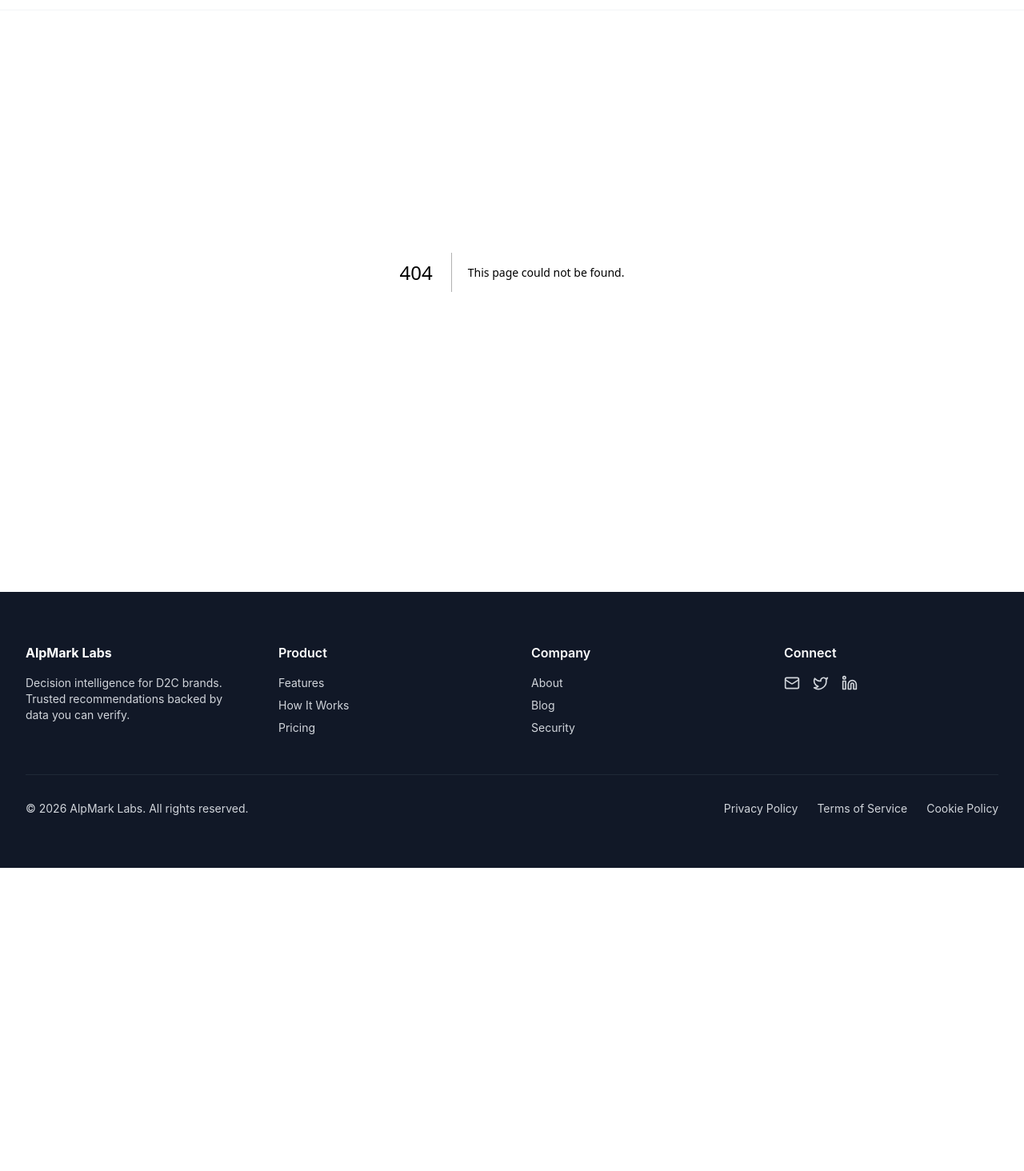
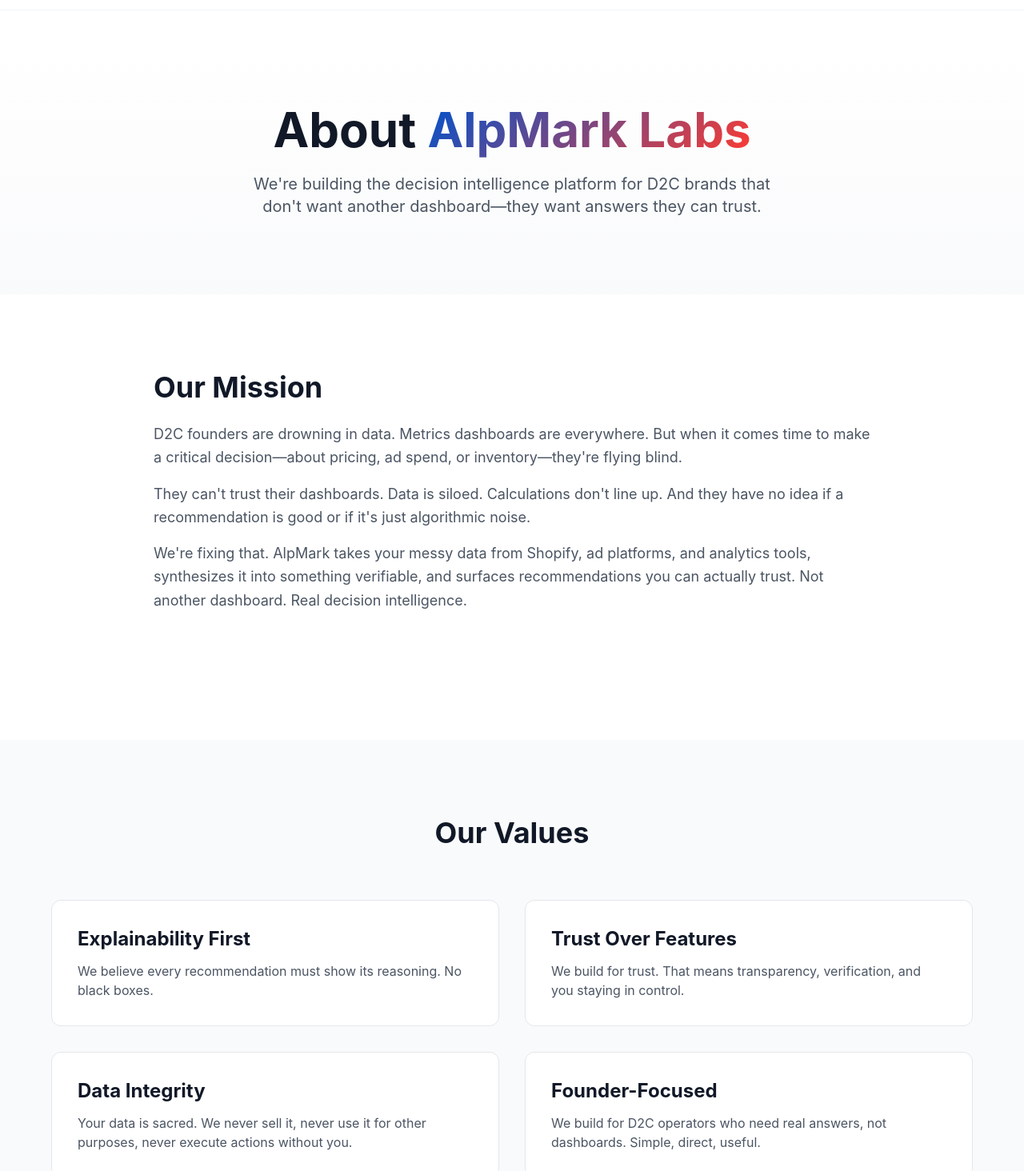
Before and after one commit to Alp-Mark/alpmark-website, a Next.js app: page /about in a window 1280 px wide. Before the commit this address had no page. Shown: the part 60-1524 px from the top of the page at 80% size. Before the commit the page ends 1145 px from the top, so only its background shows below. Built offline with nearby package versions, Linux system fonts and the light colour scheme.

Commit message:
Add About page

```diff
--- /dev/null
+++ b/app/about/page.tsx
@@ -0,0 +1,214 @@
+'use client'
+
+import { motion } from 'framer-motion'
+import Link from 'next/link'
+import { ArrowRight, Rocket } from 'lucide-react'
+
+export default function AboutPage() {
+  const values = [
+    {
+      title: 'Explainability First',
+      description: 'We believe every recommendation must show its reasoning. No black boxes.',
+    },
+    {
+      title: 'Trust Over Features',
+      description: 'We build for trust. That means transparency, verification, and you staying in control.',
+    },
+    {
+      title: 'Data Integrity',
+      description: 'Your data is sacred. We never sell it, never use it for other purposes, never execute actions without you.',
+    },
+    {
+      title: 'Founder-Focused',
+      description: 'We build for D2C operators who need real answers, not dashboards. Simple, direct, useful.',
+    },
+  ]
+
+  const containerVariants = {
+    hidden: { opacity: 0 },
+    visible: {
+      opacity: 1,
+      transition: {
+        staggerChildren: 0.2,
+        delayChildren: 0.3,
+      },
+    },
+  }
+
+  const itemVariants = {
+    hidden: { opacity: 0, y: 20 },
+    visible: {
+      opacity: 1,
+      y: 0,
+      transition: { duration: 0.8, ease: 'easeOut' },
+    },
+  }
+
+  return (
+    <main className="pt-24">
+      {/* Hero */}
+      <section className="section-padding bg-gradient-to-b from-white to-gray-50">
+        <div className="max-w-4xl mx-auto text-center">
+          <motion.h1
+            className="text-5xl md:text-6xl font-bold mb-6 text-gray-900"
+            initial={{ opacity: 0, y: 20 }}
+            animate={{ opacity: 1, y: 0 }}
+            transition={{ duration: 0.8 }}
+          >
+            About <span className="gradient-text">AlpMark Labs</span>
+          </motion.h1>
+
+          <motion.p
+            className="text-xl text-gray-600 max-w-2xl mx-auto"
+            initial={{ opacity: 0, y: 20 }}
+            animate={{ opacity: 1, y: 0 }}
+            transition={{ duration: 0.8, delay: 0.1 }}
+          >
+            We're building the decision intelligence platform for D2C brands that don't want another dashboard—they want answers they can trust.
+          </motion.p>
+        </div>
+      </section>
+
+      {/* Mission */}
+      <section className="section-padding bg-white">
+        <div className="max-w-4xl mx-auto">
+          <motion.div
+            className="mb-16"
+            initial={{ opacity: 0, y: 20 }}
+            whileInView={{ opacity: 1, y: 0 }}
+            transition={{ duration: 0.8 }}
+            viewport={{ once: true }}
+          >
+            <h2 className="text-4xl font-bold mb-6 text-gray-900">Our Mission</h2>
+            <p className="text-lg text-gray-600 leading-relaxed mb-4">
+              D2C founders are drowning in data. Metrics dashboards are everywhere. But when it comes time to make a critical decision—about pricing, ad spend, or inventory—they're flying blind.
+            </p>
+            <p className="text-lg text-gray-600 leading-relaxed mb-4">
+              They can't trust their dashboards. Data is siloed. Calculations don't line up. And they have no idea if a recommendation is good or if it's just algorithmic noise.
+            </p>
+            <p className="text-lg text-gray-600 leading-relaxed">
+              We're fixing that. AlpMark takes your messy data from Shopify, ad platforms, and analytics tools, synthesizes it into something verifiable, and surfaces recommendations you can actually trust. Not another dashboard. Real decision intelligence.
+            </p>
+          </motion.div>
+        </div>
+      </section>
+
+      {/* Values */}
+      <section className="section-padding bg-gray-50">
+        <div className="max-w-6xl mx-auto">
+          <motion.h2
+            className="text-4xl font-bold text-center mb-16 text-gray-900"
+            initial={{ opacity: 0, y: 20 }}
+            whileInView={{ opacity: 1, y: 0 }}
+            transition={{ duration: 0.8 }}
+            viewport={{ once: true }}
+          >
+            Our Values
+          </motion.h2>
+
+          <motion.div
+            className="grid md:grid-cols-2 gap-8"
+            variants={containerVariants}
+            initial="hidden"
+            whileInView="visible"
+            viewport={{ once: true, margin: '-100px' }}
+          >
+            {values.map((value, index) => (
+              <motion.div
+                key={index}
+                className="bg-white p-8 rounded-xl border border-gray-200 hover:shadow-lg transition-shadow"
+                variants={itemVariants}
+              >
+                <h3 className="text-2xl font-bold mb-3 text-gray-900">{value.title}</h3>
+                <p className="text-gray-600">{value.description}</p>
+              </motion.div>
+            ))}
+          </motion.div>
+        </div>
+      </section>
+
+      {/* Team */}
+      <section className="section-padding bg-white">
+        <div className="max-w-4xl mx-auto text-center">
+          <motion.h2
+            className="text-4xl font-bold mb-6 text-gray-900"
+            initial={{ opacity: 0, y: 20 }}
+            whileInView={{ opacity: 1, y: 0 }}
+            transition={{ duration: 0.8 }}
+            viewport={{ once: true }}
+          >
+            Built by Founders, For Founders
+          </motion.h2>
+
+          <motion.p
+            className="text-lg text-gray-600 max-w-2xl mx-auto mb-12"
+            initial={{ opacity: 0, y: 20 }}
+            whileInView={{ opacity: 1, y: 0 }}
+            transition={{ duration: 0.8, delay: 0.1 }}
+            viewport={{ once: true }}
+          >
+            Our team comes from D2C, analytics, and data engineering. We've felt the pain of making decisions with bad data. Now we're fixing it.
+          </motion.p>
+
+          <motion.div
+            className="bg-gradient-to-r from-brand-blue to-brand-cyan p-12 rounded-2xl text-white"
+            initial={{ opacity: 0, scale: 0.9 }}
+            whileInView={{ opacity: 1, scale: 1 }}
+            transition={{ duration: 0.8 }}
+            viewport={{ once: true }}
+          >
+            <Rocket className="mx-auto mb-4" size={40} />
+            <h3 className="text-2xl font-bold mb-2">Backed by leading investors</h3>
+            <p className="text-white text-opacity-90">
+              We're focused on building the most trusted decision intelligence platform for D2C founders.
+            </p>
+          </motion.div>
+        </div>
+      </section>
+
+      {/* Contact CTA */}
+      <section className="section-padding bg-gray-50">
+        <div className="max-w-4xl mx-auto text-center">
+          <motion.h2
+            className="text-4xl font-bold mb-6 text-gray-900"
+            initial={{ opacity: 0, y: 20 }}
+            whileInView={{ opacity: 1, y: 0 }}
+            transition={{ duration: 0.8 }}
+            viewport={{ once: true }}
+          >
+            Let's Talk
+          </motion.h2>
+
+          <motion.p
+            className="text-xl text-gray-600 mb-8"
+            initial={{ opacity: 0, y: 20 }}
+            whileInView={{ opacity: 1, y: 0 }}
+            transition={{ duration: 0.8, delay: 0.1 }}
+            viewport={{ once: true }}
+          >
+            Curious about how AlpMark can help your brand make smarter decisions?
+          </motion.p>
+
+          <motion.div
+            className="flex flex-col sm:flex-row gap-4 justify-center"
+            initial={{ opacity: 0, y: 20 }}
+            whileInView={{ opacity: 1, y: 0 }}
+            transition={{ duration: 0.8, delay: 0.2 }}
+            viewport={{ once: true }}
+          >
+            <Link href="#demo">
+              <button className="bg-brand-blue hover:bg-blue-700 text-white px-8 py-4 rounded-lg font-semibold flex items-center justify-center gap-2 transition-all">
+                Schedule a Demo <ArrowRight size={20} />
+              </button>
+            </Link>
+            <a href="mailto:hello@alpmarklabs.com">
+              <button className="border-2 border-brand-blue text-brand-blue hover:bg-blue-50 px-8 py-4 rounded-lg font-semibold transition-all">
+                Get in Touch
+              </button>
+            </a>
+          </motion.div>
+        </div>
+      </section>
+    </main>
+  )
+}
```
